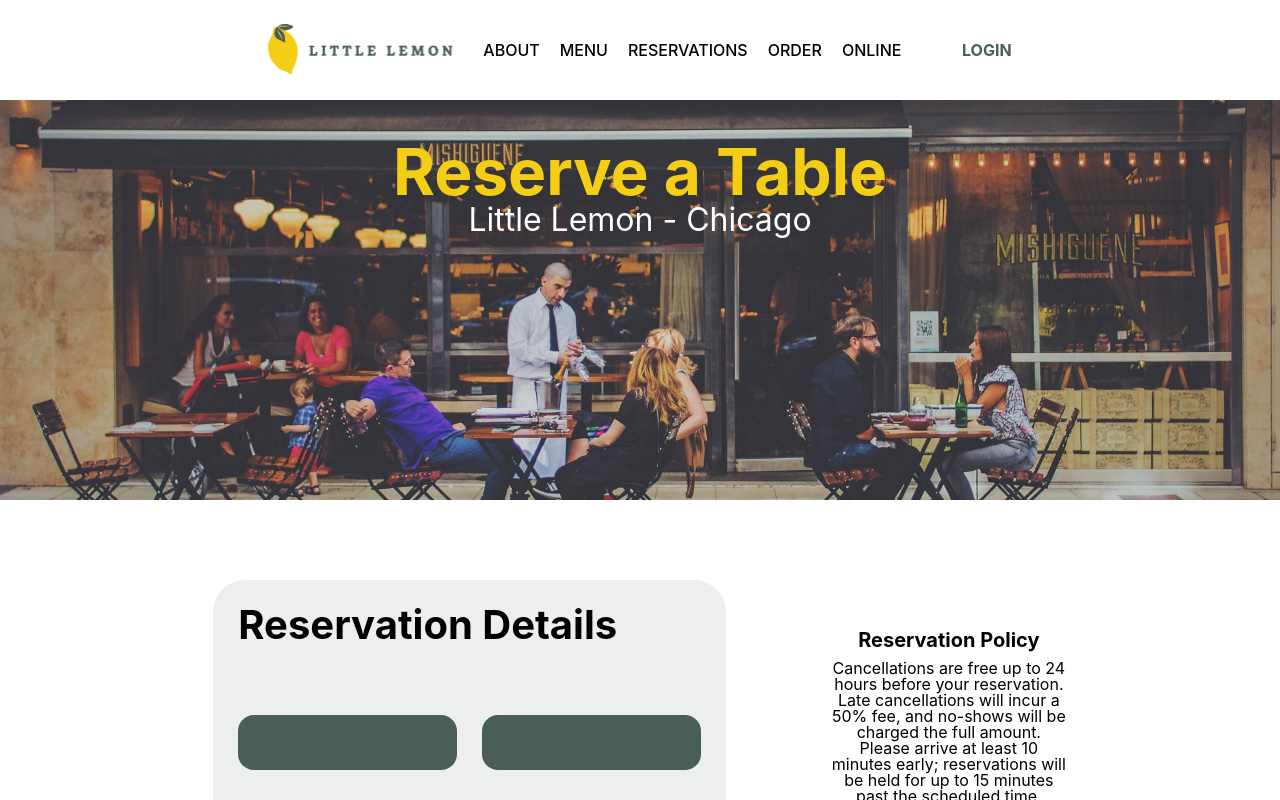
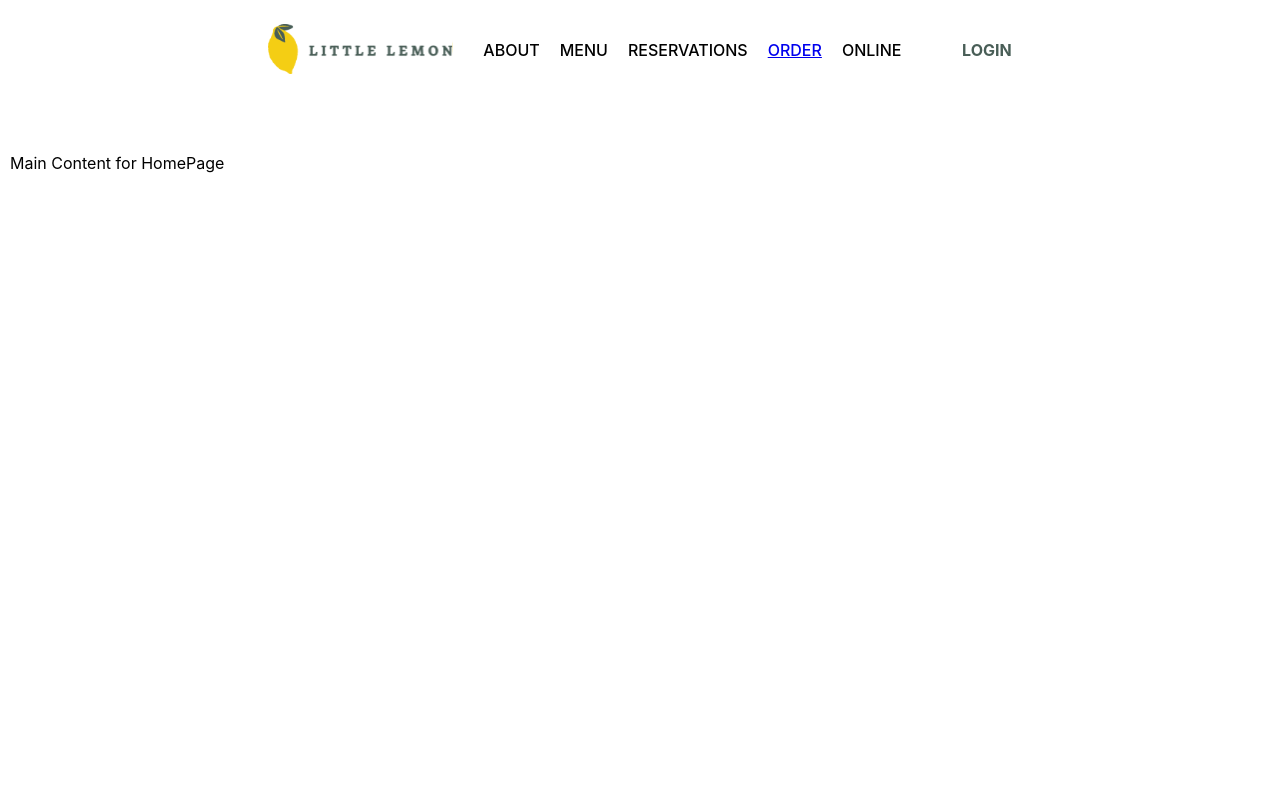
Before and after one commit to BiasWD/LLWebApp, a React (Create React App) app: page / in a window 1280 px wide. Shown: the top 800 px of the page. Built offline with nearby package versions, Linux system fonts and the light colour scheme.

Commit message:
React Routing set up

```diff
--- a/src/App.css
+++ b/src/App.css
@@ -80,6 +80,10 @@ main {
   grid-column:1 / -1;
   display: flex;
   flex-direction: column;
+}
+
+.home-main {
+  height: 1000px;
 }
 
 footer {
--- a/src/App.js
+++ b/src/App.js
@@ -1,19 +1,24 @@
 import React from 'react';
-import { createBrowserRouter, RouterProvider } from 'react-router-dom';
+import { BrowserRouter, Routes, Route } from 'react-router-dom';
+import Header from './Components/Header/Header.js'
+import Footer from './Components/Footer.js'
 import Home from './Pages/Home.js'
 import Booking from './Pages/Booking.js'
 
 import './App.css';
 
-const router = createBrowserRouter([{
-  path: '/',
-  element: <Booking />
-},
-])
-
 function App() {
   return (
-    <RouterProvider router={router} />
+<BrowserRouter>
+  <div className="layout-container">
+      <Header />
+        <Routes>
+          <Route path="/" element={<Home />} />
+          <Route path="/booking" element={<Booking />} />
+        </Routes>
+      <Footer />
+  </div>
+</BrowserRouter>
   );
 }
 
--- a/src/Components/Header/Nav.js
+++ b/src/Components/Header/Nav.js
@@ -1,19 +1,27 @@
 import logo from '../../images/Logo.svg';
+import React from 'react';
+import { Link } from 'react-router-dom';
 
-function Nav(){
-    return(
+function Nav() {
+    return (
         <nav>
             <div className="nav-logo-container">
-                <img
-                    src={logo}
-                    alt="Little Lemon Logo"
-                />
+                <Link to="/">
+                    <img
+                        src={logo}
+                        alt="Little Lemon Logo"
+                    />
+                </Link>
             </div>
             <ul>
                 <li>ABOUT</li>
                 <li>MENU</li>
                 <li>RESERVATIONS</li>
-                <li>ORDER</li>
+                <li>
+                    <Link to="/booking">
+                        ORDER
+                    </Link>
+                </li>
                 <li>ONLINE</li>
             </ul>
             <ul className="login" >
--- /dev/null
+++ b/src/Components/Main/HomeMain.js
@@ -0,0 +1,9 @@
+function HomeMain(){
+    return(
+        <main className="home-main">
+            Main Content for HomePage
+        </main>
+    );
+}
+
+export default HomeMain
--- a/src/Pages/Booking.js
+++ b/src/Pages/Booking.js
@@ -1,16 +1,12 @@
-import Header from '../Components/Header/Header.js'
 import Hero from '../Components/Hero.js'
 import Main from '../Components/Main/Main.js'
-import Footer from '../Components/Footer.js'
 
 function Booking() {
     return(
-        <div className="layout-container">
-            <Header />
-            <Hero />
-            <Main />
-            <Footer />
-        </div>
+        <>
+        <Hero />
+        <Main />
+        </>
     )
 }
 
--- a/src/Pages/Home.js
+++ b/src/Pages/Home.js
@@ -1,12 +1,8 @@
-import Header from '../Components/Header/Header.js'
-import Footer from '../Components/Footer.js'
+import HomeMain from '../Components/Main/HomeMain.js';
 
 function Home(){
     return(
-        <div className="layout-container">
-            <Header />
-            <Footer />
-        </div>
+        <HomeMain />
     )
 }
 
```
